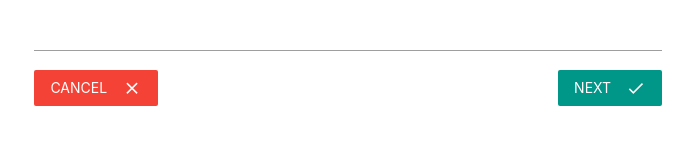
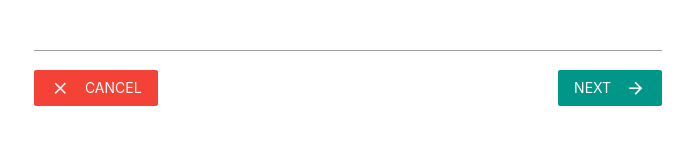
Before and after one commit to achimoraites/Email-Survey-App, a React (Create React App) app in the folder client/: page /surveys/new in a window 1280 px wide. Shown: the part 444-588 px from the top of the page, without its empty margins (292-987 px from the left). Built offline with nearby package versions, Linux system fonts and the light colour scheme; no server answers.

Commit message:
changed btn icons

```diff
--- a/client/src/components/surveys/SurveyForm.jsx
+++ b/client/src/components/surveys/SurveyForm.jsx
@@ -23,8 +23,8 @@
             <div>
                 <form onSubmit={this.props.handleSubmit(this.props.onSurveySubmit)}>
                   {this.renderFields()}
-                  <Link to="/surveys" className="red btn-flat left white-text"> Cancel  <i className="material-icons right">clear</i></Link>
-                  <button className="teal btn-flat right white-text" type="submit">Next <i className="material-icons right">done</i></button>
+                  <Link to="/surveys" className="red btn-flat left white-text"> Cancel  <i className="material-icons left">clear</i></Link>
+                  <button className="teal btn-flat right white-text" type="submit">Next <i className="material-icons right">arrow_forward</i></button>
                 </form>
 
             </div>
```
